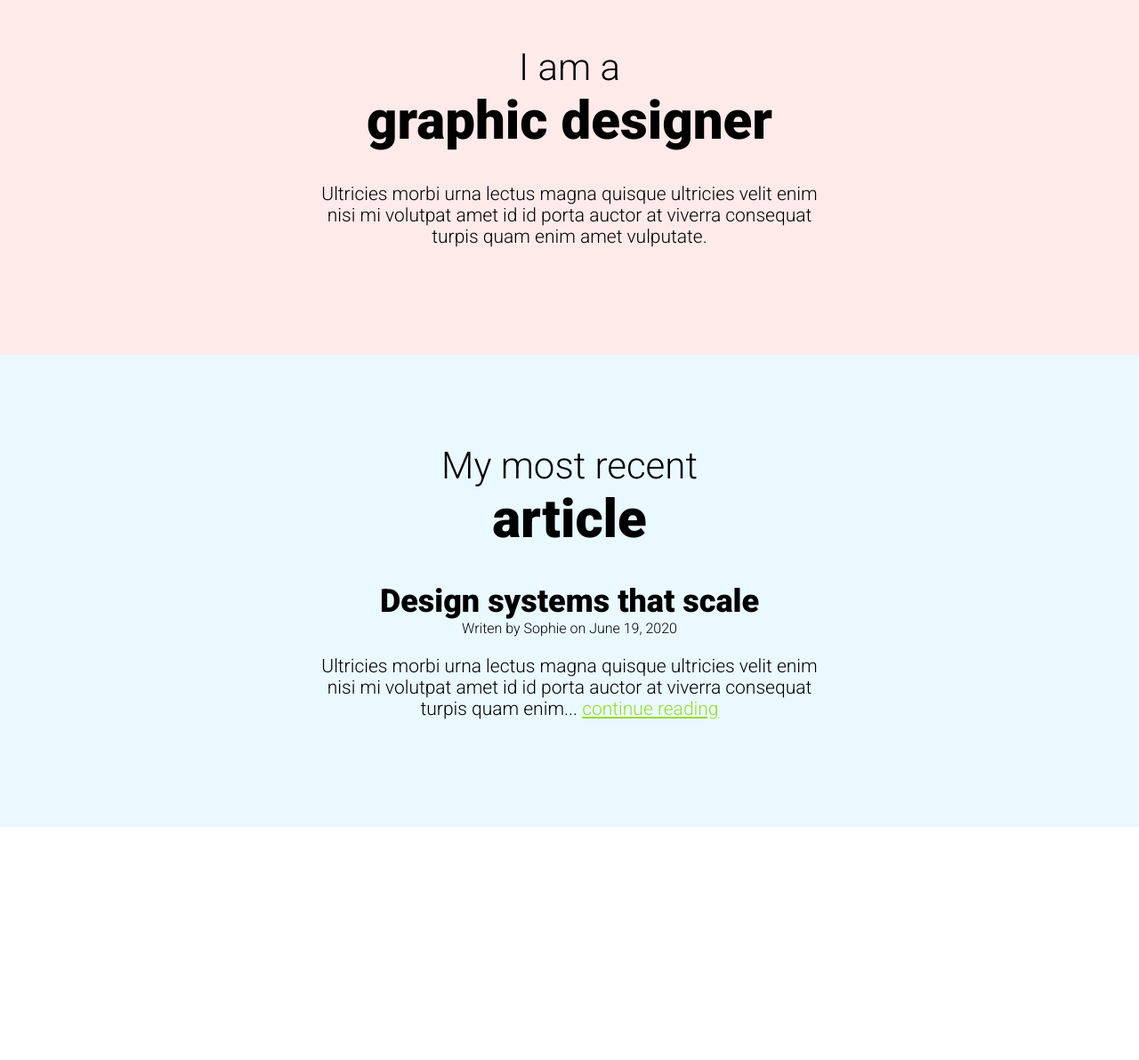
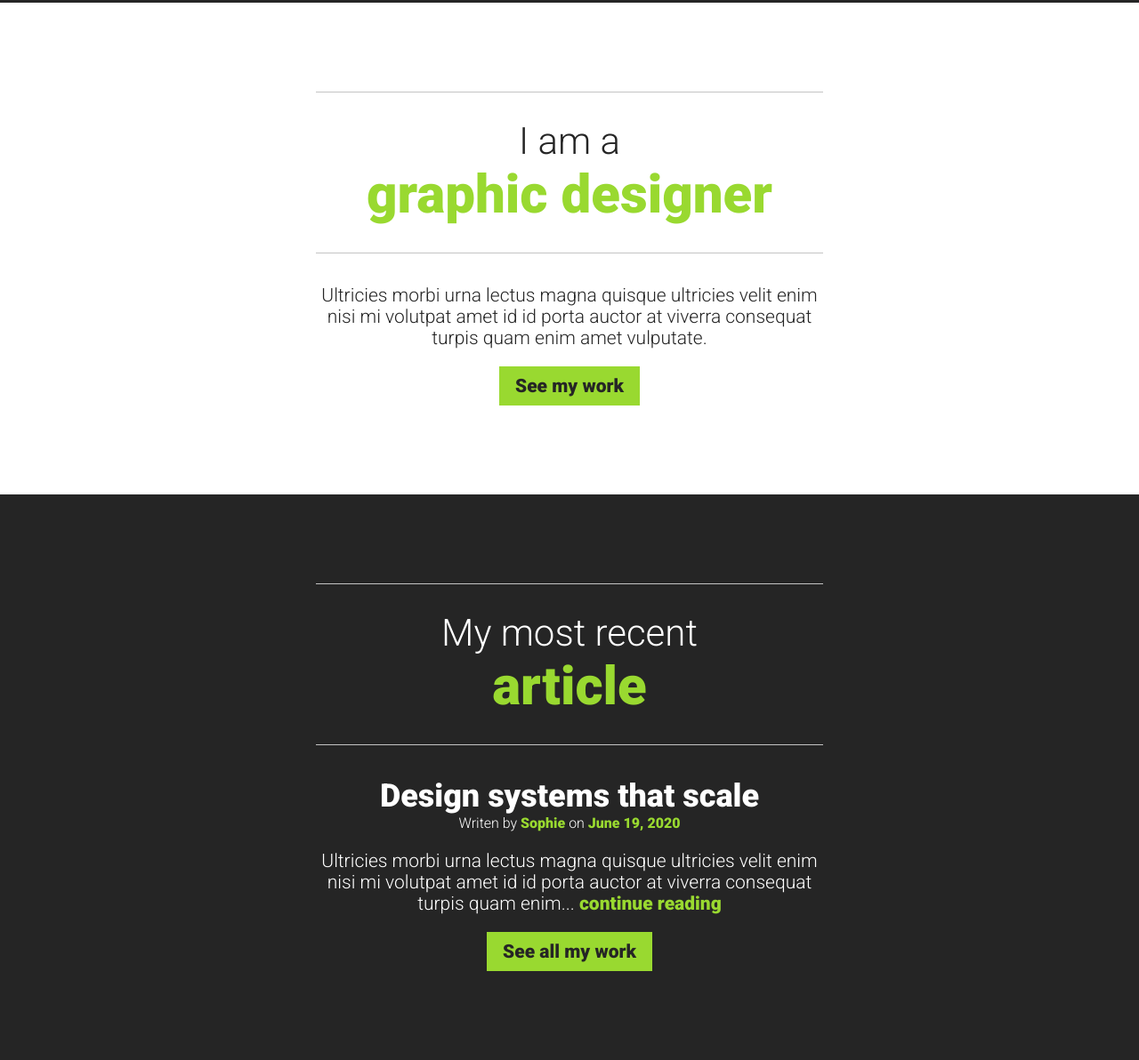
Before and after one commit to CarlEvaristo/CSS-fundamentals-challenge, a plain HTML site: page index.html in a window 1280 px wide. Shown: the part 769-1961 px from the top of the page at 89% size. Before the commit the page ends 1699 px from the top, so only its background shows below. Drawn offline with Linux system fonts and the light colour scheme.

Commit message:
last commit

```diff
--- a/index.html
+++ b/index.html
@@ -8,28 +8,68 @@
         <link href="https://fonts.googleapis.com/css2?family=Roboto:wght@300;900&display=swap" rel="stylesheet">
     </head>
     <body>
-        <section class="section-1">
+
+        <header class="inverse">
+            <div class="container">
+                <h1>Hello, my name is <span class="accent-text">Sophie</span></h1>
+                <img src="img/sophie.png" alt="portrait of Sophie">
+            </div>
+        </header>
+
+
+        <section class="about-me">
+            <div class="container">
+                <h2>I am a <span class="accent-text">graphic designer</span></h2>
+                <p>Ultricies morbi urna lectus magna quisque ultricies velit enim nisi mi volutpat amet id id porta auctor at viverra consequat turpis quam enim amet vulputate.</p>
+                <a href="#" class="btn">See my work</a>
+            </div>
+        </section>
+
+
+        <section class="articles inverse">
+            <div class="container">
+                <h2>My most recent <span class="accent-text">article</span></h2>
+                <article>
+                    <h3>Design systems that scale</h3>
+                    <p class="small-text">Writen by <span class="name">Sophie</span> on <time datetime="2020-06-19">June 19, 2020</time></p>
+                    <p>Ultricies morbi urna lectus magna quisque ultricies velit enim nisi mi volutpat amet id id porta auctor at viverra consequat turpis quam enim... <a href="#">continue reading</a></p>
+                    <a href="#" class="btn">See all my work</a>
+                </article>
+            </div>
+        </section>
+
+</body>
+</html>
+    <!-- <body>
+
+        <header class="black-bg">
             <div class="container">
                 <h1>Hello, my name is <span class="bold-text">Sophie</span></h1>
-                <img src="img/sophie.png" alt="photograph of Sophie">
+                <img src="img/sophie.png" alt="portrait of Sophie">
             </div>
-        </section>
-        <section class="section-2">
+        </header>
+
+
+        <section class="about-me">
             <div class="container">
                 <h2>I am a <span class="bold-text">graphic designer</span></h2>
                 <p>Ultricies morbi urna lectus magna quisque ultricies velit enim nisi mi volutpat amet id id porta auctor at viverra consequat turpis quam enim amet vulputate.</p>
+                <a href="#" class="button-style">see my work</a>
             </div>
         </section>
-        <section class="section-3">
+
+
+        <section class="articles black-bg">
             <div class="container">
                 <h2>My most recent <span class="bold-text">article</span></h2>
                 <article>
                     <h3>Design systems that scale</h3>
-                    <p class="small">Writen by Sophie on June 19, 2020</p>
+                    <p class="small-text">Writen by <span class="name">Sophie</span> on <time datetime="2020-06-19">June 19, 2020</time></p>
                     <p>Ultricies morbi urna lectus magna quisque ultricies velit enim nisi mi volutpat amet id id porta auctor at viverra consequat turpis quam enim... <a href="#">continue reading</a></p>
                 </article>
+                <a href="#" class="button-style">see all my articles</a>
             </div>
         </section>
-        </div>
-    </body>
-</html>
+
+</body>
+</html> -->
--- a/styles.css
+++ b/styles.css
@@ -1,63 +1,106 @@
 body {
-    margin:0;
     text-align: center;
     font-family: 'Roboto', sans-serif;
     font-size: 21px;
     font-weight: 300;
+    margin: 0;
+    color:#252525;
 }
 
-/* LINKS */
-a {
-    color:#99D930;
-}
-a:hover, a:focus {
-    color:#131313;
+.container {
+    width: 570px;
+    margin: 0 auto;
 }
 
-/* TYPOGRAPHY */
-h1, h2 {
+.accent-text {
+    font-weight: 900;
+    display: block;
+}
+
+h1 .accent-text {
+    font-size: 80px;
+}
+
+h2 .accent-text {
+    font-size: 60px;
+}
+
+h1,
+h2 {
     font-weight: 300;
-    margin-top: 0;
+    margin-top:0;
+    border-top: solid 1px #c4c4c4;
+    border-bottom: solid 1px #c4c4c4;
+    padding: 30px 0;
 }
+
 h1 {
     font-size: 60px;
 }
+
 h2 {
     font-size: 42px;
 }
+
 h3 {
     font-size: 36px;
     font-weight: 900;
     margin-bottom:0;
 }
-.bold-text {
-    font-weight: bold;
-    display:block;
+p {
+    margin-bottom:0;
 }
-h1 .bold-text {
-    font-size: 80px;
+a {
+    color: #99D930;
+    font-weight: 900;
+    text-decoration: none;
 }
-h2 .bold-text {
-    font-size: 60px;
+
+a:hover,
+a:focus {
+    color: #131313;
 }
-.small {
+
+.small-text {
+    font-size: 16px;
     margin-top:0;
-    font-size: 16px;
 }
-/* LAYOUT */
+
+header,
 section {
-    padding:100px 0;
+    padding: 100px 0;
 }
-.section-1{
-    background-color: #D7D7D7;
+
+header,
+.articles {
+    background-color: #252525;
+    color: #fff;
 }
-.section-2{
-    background-color: #FFEAEA;
+
+.inverse {
+    background-color: #252525;
+    color:#fff;
 }
-.section-3{
-    background-color: #EAF9FF;
+
+.btn {
+    display:inline-block;
+    padding:10px 18px;
+    background: #99d930;
+    margin-top:20px;
+    color:#252525;
+    text-decoration: none;
 }
-.container {
-    width: 570px;
-    margin: 0 auto;
+.btn:hover, .btn:focus {
+    background: #252525;
+    color:#fff;
 }
+
+.inverse .btn:hover, .btn:focus {
+    background: #fff;
+    color:#252525;
+}
+
+.name, time, .accent-text {
+    color:#99d930;
+    font-weight: 900;
+}
```
